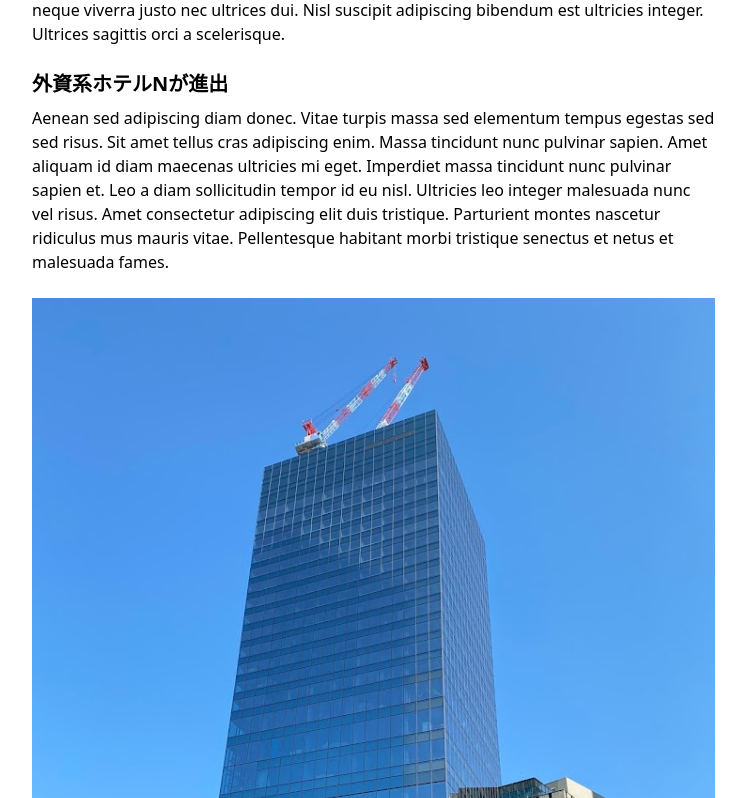
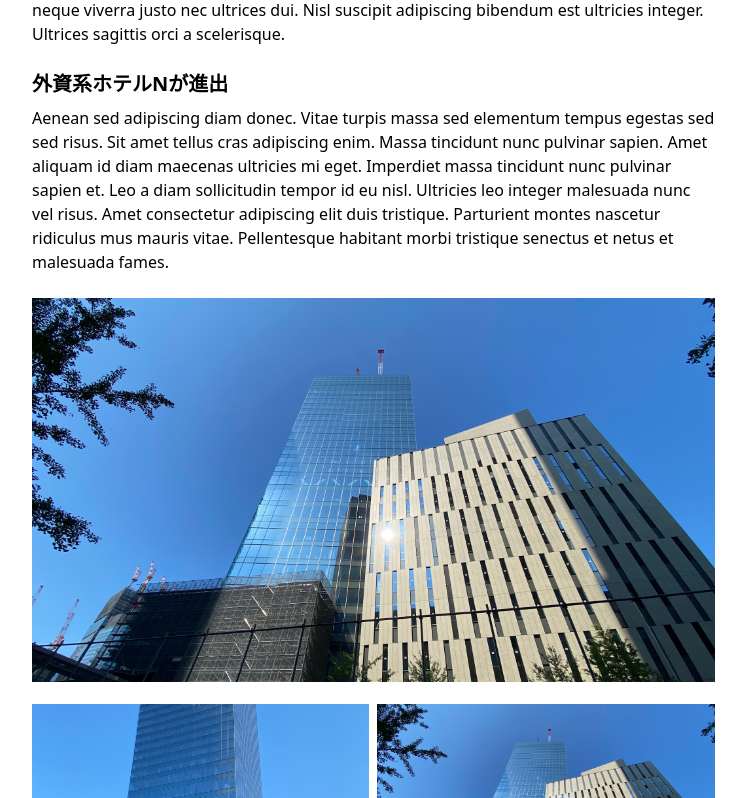
Before and after one commit to FNYukii/Skyline, a Next.js app: page /posts/04a1dd7d-3004-43bc-8937-3375ed608259 in a window 1280 px wide. Shown: the part 1444-2242 px from the top of the page, without its empty margins (96-842 px from the left). Built offline with nearby package versions, Linux system fonts and the light colour scheme.

Commit message:
feat: 画像を並べて表示できた

```diff
--- a/package.json
+++ b/package.json
@@ -23,6 +23,7 @@
     "react-dom": "18.2.0",
     "react-icons": "^4.11.0",
     "react-markdown": "^9.0.0",
+    "rehype-raw": "^7.0.0",
     "remark-gfm": "^4.0.0",
     "tailwindcss": "3.3.3",
     "typescript": "5.2.2"
--- a/posts/04a1dd7d-3004-43bc-8937-3375ed608259.md
+++ b/posts/04a1dd7d-3004-43bc-8937-3375ed608259.md
@@ -17,8 +17,12 @@ Et pharetra pharetra massa massa ultricies mi. Mi bibendum neque egestas congue.
 ## 外資系ホテルNが進出
 Aenean sed adipiscing diam donec. Vitae turpis massa sed elementum tempus egestas sed sed risus. Sit amet tellus cras adipiscing enim. Massa tincidunt nunc pulvinar sapien. Amet aliquam id diam maecenas ultricies mi eget. Imperdiet massa tincidunt nunc pulvinar sapien et. Leo a diam sollicitudin tempor id eu nisl. Ultricies leo integer malesuada nunc vel risus. Amet consectetur adipiscing elit duis tristique. Parturient montes nascetur ridiculus mus mauris vitae. Pellentesque habitant morbi tristique senectus et netus et malesuada fames.
 
-![](/images/IMG_4626.jpg)
 ![](/images/IMG_4627.jpg)
+
+<div class="flex gap-2">
+	<img src="/images/IMG_4626.jpg"/>
+	<img src="/images/IMG_4627.jpg"/>
+</div>
 
 ## 計画詳細
 | | |
--- a/src/components/sections/PostSection.tsx
+++ b/src/components/sections/PostSection.tsx
@@ -4,6 +4,7 @@ import { AiOutlineEdit } from "react-icons/ai"
 import ReactMarkdown from "react-markdown"
 import remarkGfm from "remark-gfm"
 import { useEffect, useState } from "react"
+import rehypeRaw from "rehype-raw"
 
 interface Props {
 	className?: string
@@ -22,8 +23,8 @@ function PostSection(props: Props) {
 	// モーダルを開くbuttonタグに入ったimgタグ
 	function ImgExpandable({ ...props }) {
 		return (
-			<button onClick={() => setOpenImage(props.src)} className="mt-4 hover:brightness-90 transition">
-				<img src={props.src} alt={props.alt} />
+			<button onClick={() => setOpenImage(props.src)} className="mt-4 hover:brightness-90 transition w-fit">
+				<img src={props.src} alt={props.alt} className="aspect-video object-cover"/>
 			</button>
 		)
 	}
@@ -68,6 +69,7 @@ function PostSection(props: Props) {
 			<ReactMarkdown
 				children={props.post.content}
 				remarkPlugins={[remarkGfm]}
+				rehypePlugins={[rehypeRaw]}
 				components={{ h2: h2WithId, img: ImgExpandable }} // 特定のタグを自作の要素に置き換えて表示
 				className="post-content"
 			/>
--- a/src/components/sections/TableOfContentsSection.tsx
+++ b/src/components/sections/TableOfContentsSection.tsx
@@ -1,4 +1,5 @@
 import ReactMarkdown from "react-markdown"
+import rehypeRaw from "rehype-raw"
 
 interface Props {
 	content: string
@@ -29,6 +30,7 @@ function TableOfContentsSection(props: Props) {
 
 					<ReactMarkdown
 						children={props.content}
+						rehypePlugins={[rehypeRaw]} // これが無いとhtmlタグがそのまま表示される
 						allowedElements={['h2']} // h2要素のみを表示する
 						components={{ h2: anckerToId }} // h2要素をanckerToIdに置き換えて表示
 						className="post-table-of-contents mt-2 flex flex-col gap-y-1"
```
Also changed, not shown: 1 other file (tests, documents, lock files or other folders).
